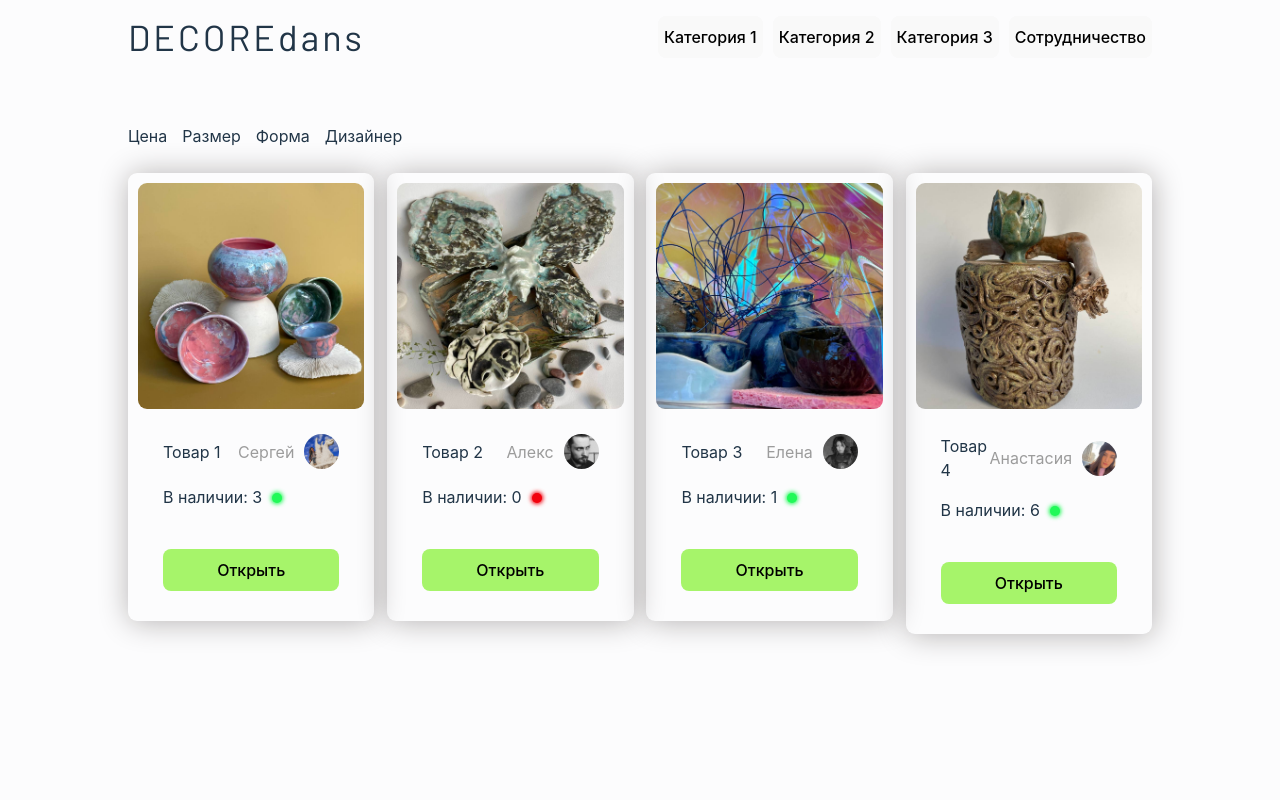
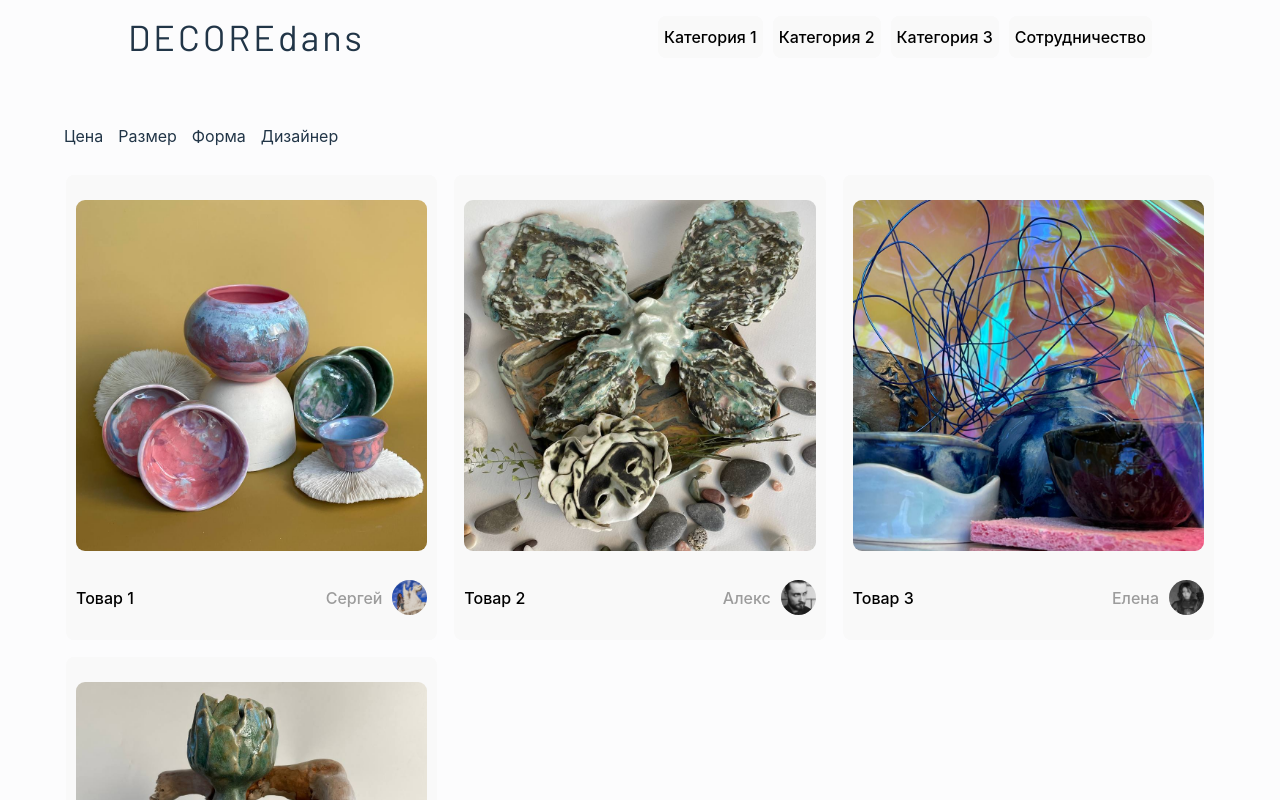
Before and after one commit to andrey-zinoviev-dev/decoreTS, a React (Vite) app: page / in a window 1280 px wide. Shown: the top 800 px of the page. Built offline with nearby package versions, Linux system fonts and the light colour scheme.

Commit message:
updated goods layout

```diff
--- a/src/GoodArticle.css
+++ b/src/GoodArticle.css
@@ -4,10 +4,25 @@
   justify-content: space-between;
   align-items: flex-start;
   box-sizing: border-box;
-  box-shadow: 1px 1px 30px #b3b0b0;
+  /* box-shadow: 1px 1px 30px #b3b0b0; */
   border-radius: 9px;
-  padding: 10px 10px 30px 10px;
   position: relative;
+  cursor: pointer;
+  border: 2px solid transparent;
+  transition: 0.25s all ease-in-out;
+}
+
+.main__goods-ul-li-article-button {
+  padding: 0;
+  width: 100%;
+  padding: 25px 10px;
+  box-sizing: border-box;
+  border: none;
+}
+
+.main__goods-ul-li-article:hover {
+  border: 2px solid black;
+  translate: 0 -5px;
 }
 
 .main__goods-ul-li-article-pics {
@@ -42,7 +57,7 @@
     width: 100%;
     margin: 25px 0 0 0;
     box-sizing: border-box;
-    padding: 0 25px;
+    /* padding: 0 25px; */
 }
 
 .main__goods-ul-li-article-text-main {
--- a/src/GoodArticle.tsx
+++ b/src/GoodArticle.tsx
@@ -12,10 +12,11 @@ export default function GoodArticle({good}: goodProps) {
     const navigate = useNavigate();
     return (
         <article className="main__goods-ul-li-article">
-            {/* <div className="main__goods-ul-li-article-pics">
-                <img className="main__goods-ul-li-article-designer" src={good.designer.avatar} alt={good.designer.name}></img>
-                <div></div>
-            </div> */}
+            <button className="main__goods-ul-li-article-button" onClick={() => {
+                navigate({
+                    pathname: `goods/${good.name}`
+                })
+            }}>
             <img className="main__goods-ul-li-article-img" src={good.cover}></img>
                 <div className="main__goods-ul-li-article-text">
                     <div className="main__goods-ul-li-article-text-main">
@@ -24,29 +25,9 @@ export default function GoodArticle({good}: goodProps) {
                             <span className="main__goods-ul-li-article-text-main-author-name">{good.designer.name}</span>
                             <img className="main__goods-ul-li-article-text-main-author-pic" src={good.designer.avatar} alt="" />
                         </div>
-                    {/* <span className="main__goods-ul-li-article-text-main-author">{good.designer.name}</span> */}
                     </div>
-                {/* <div className="main__goods-ul-li-article-text-designer">
-                    <img src={good.designer.avatar}></img>
-                    <div className="main__goods-ul-li-article-text-designer-div">
-                        <h3>{good.designer.name}</h3>
-                        <FontAwesomeIcon className="svg-arrow" icon={faArrowRight} />
                 </div>
-                </div> */}
-                <div className="main__goods-ul-li-article-stock">
-                    <p className="main__goods-ul-li-article-stock-number">В наличии: {good.stock}</p>
-                    <div className={`main__goods-ul-li-article-stock-sign ${good.stock > 0 ? "main__goods-ul-li-article-stock-sign_green" : "main__goods-ul-li-article-stock-sign_red"}`}></div>
-                </div>
-                {/* <span>Автор - {good.designer.name}</span> */}
-                <button className="main__goods-ul-li-article-btn" onClick={() => {
-                    navigate({
-                        pathname: `goods/${good.name}`
-                    }, {
-                        state: good,
-                    })
-                }}>Открыть</button>
-            </div>
-
+            </button>
         </article>
     )
 }
--- a/src/MainGoods.css
+++ b/src/MainGoods.css
@@ -38,7 +38,7 @@
   box-sizing: border-box;
 }
 
-@media screen and (max-width: 1279px) {
+@media screen and (max-width: 1439px) {
   .main__goods {
     padding: 50px 5%;
   }
--- a/src/MainGoods.tsx
+++ b/src/MainGoods.tsx
@@ -28,6 +28,7 @@ export default function MainGoods() {
                         </li>
                     })}
                 </ul>
+                <button>Посмотреть все</button>
             </section>
         </>
 
```
Lines whose indentation alone changed are shown as unchanged.
